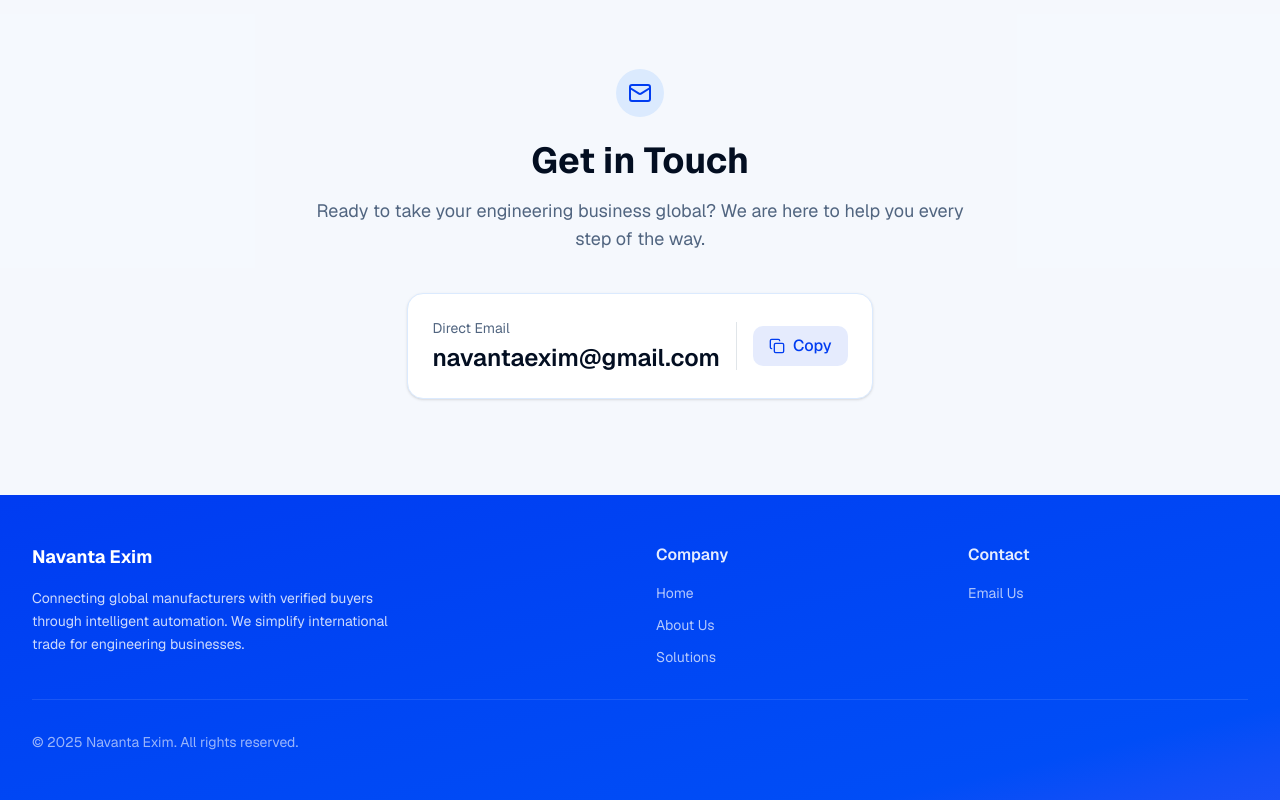
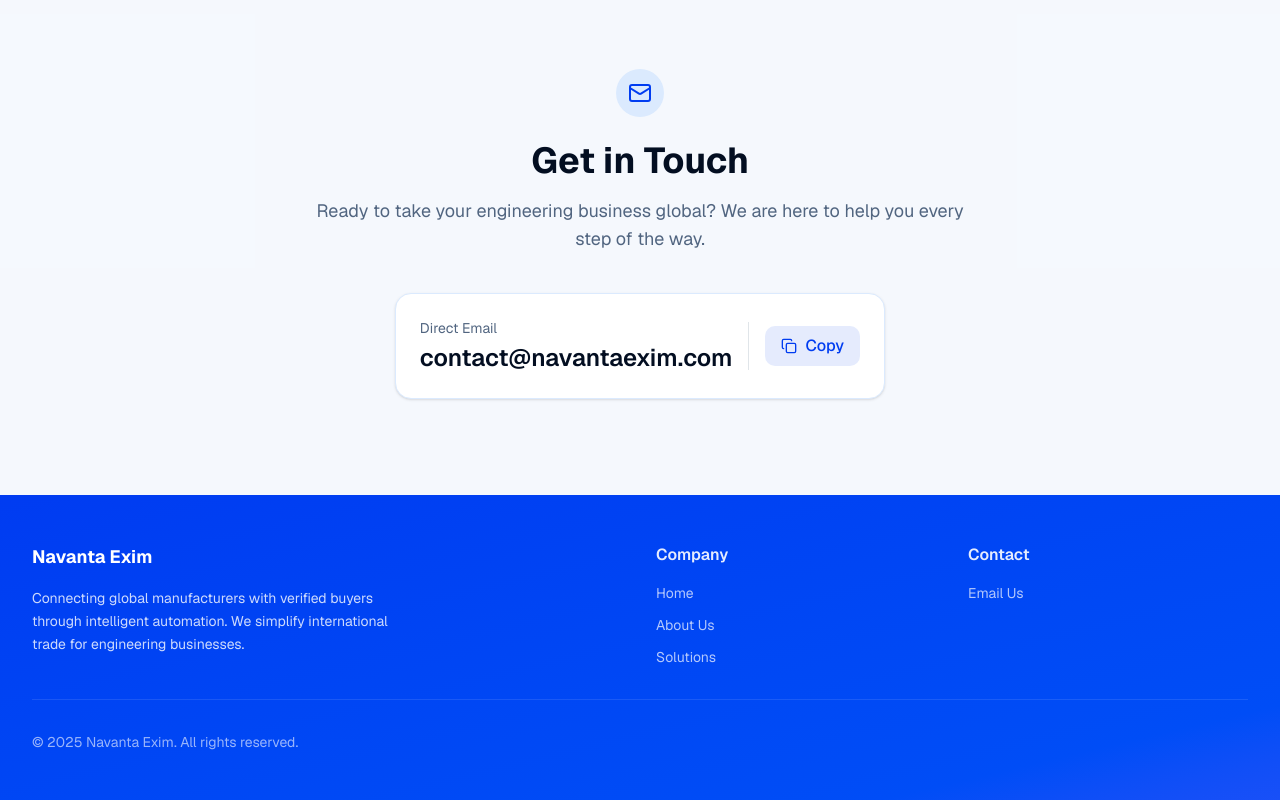
Before and after one commit to navantaexim/Website, a Next.js app: page / in a window 1280 px wide. Shown: the part 3543-4343 px from the top of the page. Built offline with nearby package versions, Linux system fonts and the light colour scheme; no server answers.

Commit message:
Updating contact mail

```diff
--- a/components/contact.tsx
+++ b/components/contact.tsx
@@ -5,7 +5,7 @@
 
 export default function Contact() {
   const [copied, setCopied] = useState(false)
-  const email = "navantaexim@gmail.com"
+  const email = "contact@navantaexim.com"
 
   const handleCopy = () => {
     navigator.clipboard.writeText(email)
--- a/components/footer.tsx
+++ b/components/footer.tsx
@@ -17,7 +17,7 @@
     {
       title: 'Contact',
       links: [
-        { label: 'Email Us', href: 'mailto:navantaexim@gmail.com' },
+        { label: 'Email Us', href: 'mailto:contact@navantaexim.com' },
         // { label: 'Support', href: '#' },
       ]
     },
```
